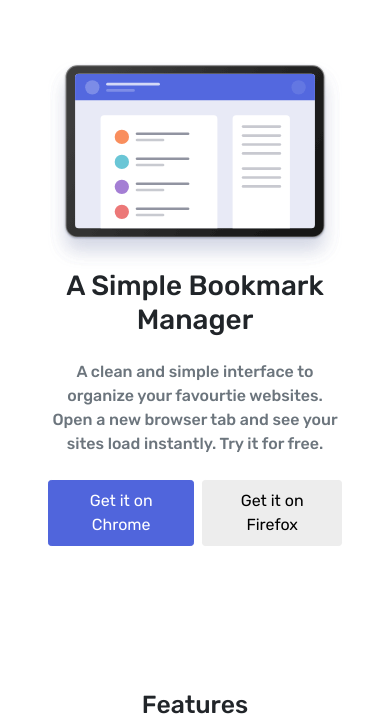
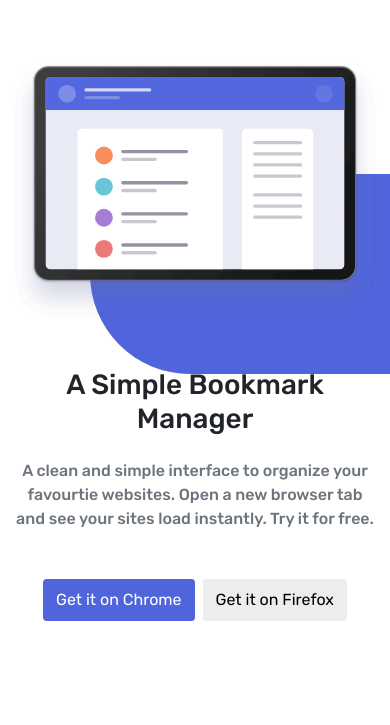
Before and after one commit to jordiciurana16/1.2-Bootstrap-i-SASS-Nivell3, a website: page index.html in a window 390 px wide. Shown: the part 61-786 px from the top of the page. Drawn offline with Linux system fonts and the light colour scheme.

Commit message:
1.2-Responsive background svg figures

```diff
--- a/index.html
+++ b/index.html
@@ -59,11 +59,11 @@
     </header>
 
     <main>
-      <div class="position-relative pt-5">
-        <section class="container px-5">
+      <div class="position-relative pt-5 hero-container">
+        <section class="px-md-5 container">
           <div class="row align-items-end">
             <div
-              class="col-md-6 pb-5 d-flex flex-column justify-content-end text-center text-md-start"
+              class="col-md-6 pt-5 pt-md-0 pb-5 d-flex flex-column justify-content-end text-center text-md-start"
             >
               <h1>A Simple Bookmark Manager</h1>
               <h6>
@@ -71,7 +71,9 @@
                 websites. Open a new browser tab and see your sites load
                 instantly. Try it for free.
               </h6>
-              <div class="d-flex">
+              <div
+                class="d-flex justify-content-center justify-content-md-start mt-4"
+              >
                 <button class="btn btn-primary me-2 text-white">
                   Get it on Chrome
                 </button>
@@ -90,8 +92,8 @@
               </div>
             </div>
           </div>
-          <div class="bg-figure"></div>
         </section>
+        <div class="bg-figure"></div>
       </div>
       <div class="position-relative">
         <section class="container px-5 mt-5 features-section">
@@ -134,8 +136,14 @@
                 drag-and-drop interface gives you complete control over how you
                 manage your favourites sites.
               </h6>
-              <div class="d-flex justify-content-center justify-content-md-end">
-                <button class="btn btn-primary text-white">More Info</button>
+              <div
+                class="d-flex justify-content-center justify-content-md-start"
+              >
+                <button
+                  class="btn btn-primary text-white bookmark-more-info-btn"
+                >
+                  More Info
+                </button>
               </div>
             </div>
           </div>
--- a/main.scss
+++ b/main.scss
@@ -161,6 +161,23 @@
   .row.align-items-end {
     flex-direction: column-reverse;
   }
+  .hero-container {
+    position: relative;
+    padding: 0; // Remove padding
+  }
+  .hero-container .bg-figure {
+    display: block;
+    position: absolute;
+    bottom: -25px;
+    right: 0;
+    width: 300px;
+    height: 200px;
+    background-color: $primary;
+    border-top-left-radius: 100px;
+    border-bottom-left-radius: 100px;
+    z-index: -1;
+    margin-bottom: 320px; // Add margin-top to adjust position
+  }
 }
 
 // Paragraph styles for mobile
@@ -181,6 +198,13 @@
 @media (max-width: 576px) {
   .bg-figure-2 {
     display: none;
+  }
+}
+
+// Hide "More Info" button in "Bookmark in one click" section on mobile
+@media (max-width: 576px) {
+  .bookmark-more-info-btn {
+    display: none !important;
   }
 }
 
```
Also changed, not shown: main.css, 1 other file.
